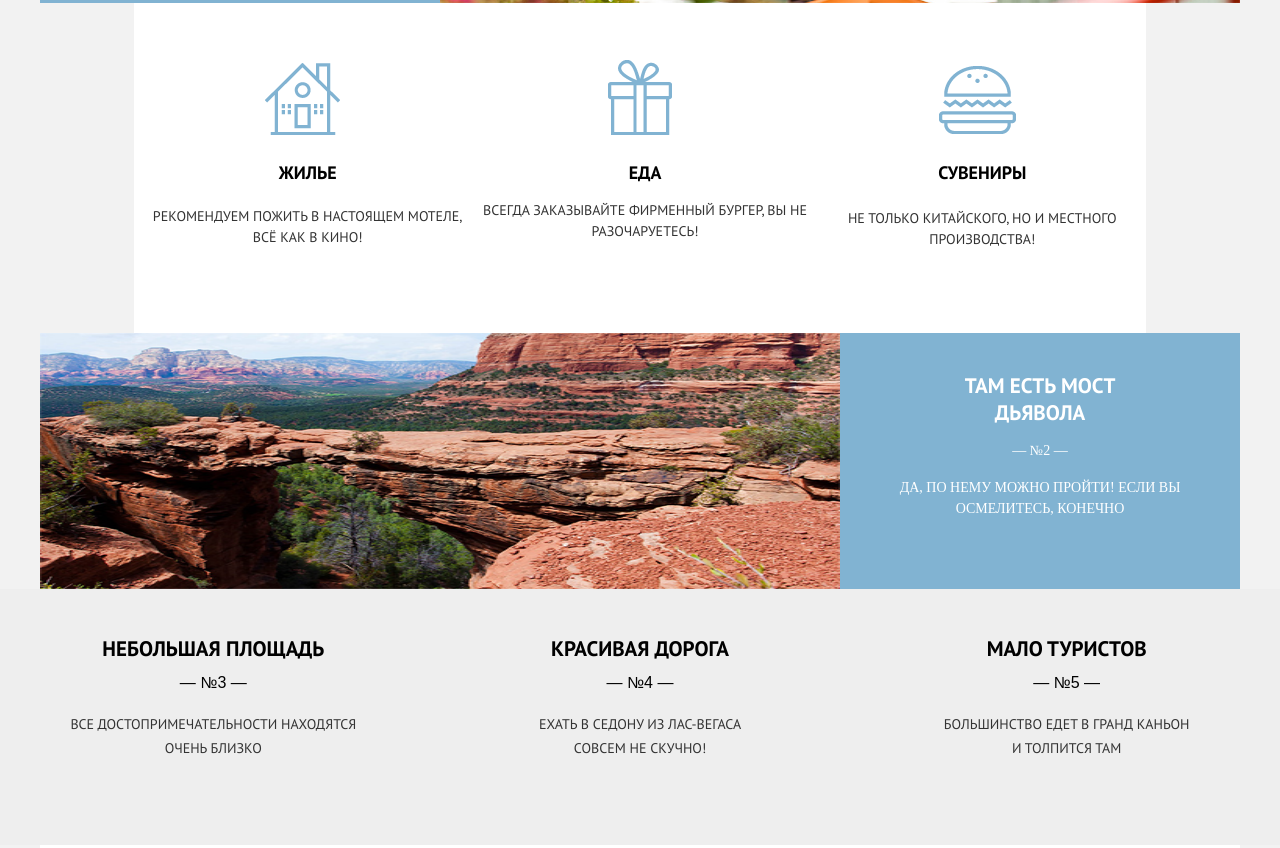
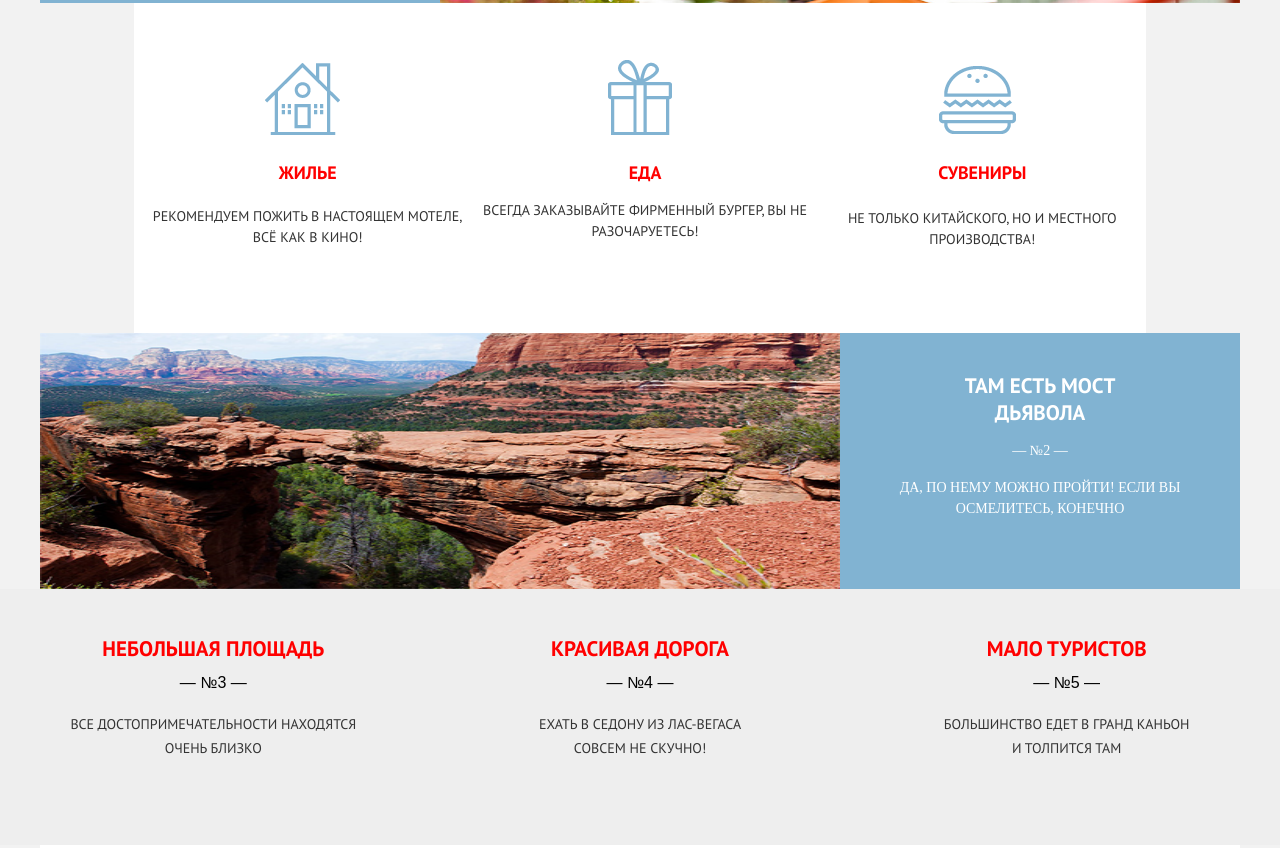
Before and after one commit to Dimasic0/200558-sedona-16, a website: page source/index.html in a window 1280 px wide. Shown: the part 1047-1895 px from the top of the page. Drawn offline with nearby package versions, Linux system fonts and the light colour scheme; files that its build step writes are made by us from their sources.

Commit message:
Изменил цвет шрифта

```diff
--- a/source/sass/block/offers.scss
+++ b/source/sass/block/offers.scss
@@ -1,6 +1,6 @@
 .offers__headline
 {
-  @include font(PTSans,18px,700,black,left);
+  @include font(PTSans,18px,700,red,left);
 }
 .offers__text,
 {
```
